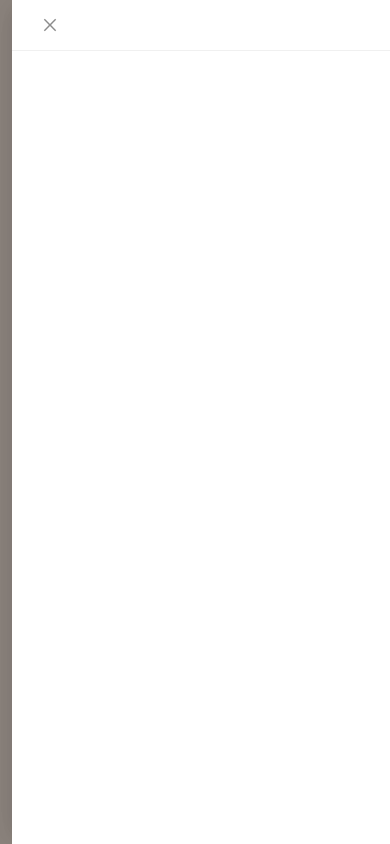
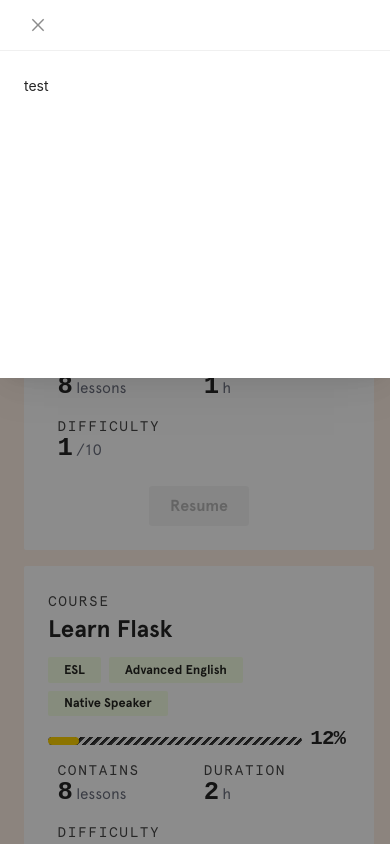
Before and after one commit to antoineGH/sayhello, a React (Create React App) app: page /auth/home in a window 390 px wide. Both pictures are taken after a click on the button 334 px from the left and 32 px from the top of the page. Shown: the top 844 px of the page. Built offline with nearby package versions, Linux system fonts and the light colour scheme.

Commit message:
responsive topmenu design add logo

```diff
--- a/src/components/quiz/QuizSummary.tsx
+++ b/src/components/quiz/QuizSummary.tsx
@@ -1,4 +1,4 @@
-import { CheckSquareOutlined, TrophyOutlined } from '@ant-design/icons'
+import { TrophyOutlined } from '@ant-design/icons'
 import { Button, Col, Row, Statistic, Tooltip, Typography } from 'antd'
 import { Link } from 'react-router-dom'
 
--- a/src/components/topBarComponent/TopBarComponent.tsx
+++ b/src/components/topBarComponent/TopBarComponent.tsx
@@ -1,29 +1,32 @@
 import { useState } from 'react'
-import { Button, Drawer } from 'antd'
+import { Button, Col, Drawer, Row } from 'antd'
 import { MenuOutlined } from '@ant-design/icons'
+import { ReactComponent as ReactLogo } from '../topMenu/logo_sayHello.svg'
 import './style.css'
 
 const TopBarComponent = () => {
 	const [visible, setVisible] = useState(false)
 	return (
 		<nav className='navbar'>
+			<Row className='row_topbar'>
+				<Col span={14} className='col_logo_top'>
+					<ReactLogo />
+				</Col>
+				<Col span={4} offset={6}>
 					<Button
 						className='button_menu'
 						type='link'
 						icon={<MenuOutlined className='icon_menu' />}
 						onClick={() => setVisible(true)}
 					/>
-			<Drawer className='container-drawer' placement='right' onClose={() => setVisible(false)} visible={visible}>
-				{/* <Row className="row-user-sider">
-              <Col className="col-user-avatar">
-                {renderUserAvatar(logged, user)}
-              </Col>
-              <Col className="col-user-user">
-                {renderUserInput(logged, hasErrorUser, user, true)}
 				</Col>
 			</Row>
-            <Search logged={logged} />
-            {logged ? menuAuth() : menuUnAuth()} */}
+			<Drawer
+				className='container-drawer drawer_menu'
+				placement='top'
+				onClose={() => setVisible(false)}
+				visible={visible}>
+				test
 			</Drawer>
 		</nav>
 	)
--- a/src/components/topBarComponent/style.css
+++ b/src/components/topBarComponent/style.css
@@ -14,3 +14,26 @@
 	line-height: normal;
 	padding: 1rem 2.5rem 1rem 1rem;
 }
+
+.row_topbar {
+	width: 100%;
+}
+
+.row_topbar .ant-col:nth-child(1) {
+	justify-content: flex-start;
+}
+.row_topbar .ant-col:nth-child(2) {
+	display: flex;
+	justify-content: flex-end;
+}
+
+.col_logo_top {
+	/* background-color: pink; */
+}
+.col_logo_top svg {
+	width: 80%;
+	height: 80%;
+	max-width: 150px;
+	max-height: 50px;
+	margin-left: -0.5rem;
+}
```
Lines whose indentation alone changed are shown as unchanged.
